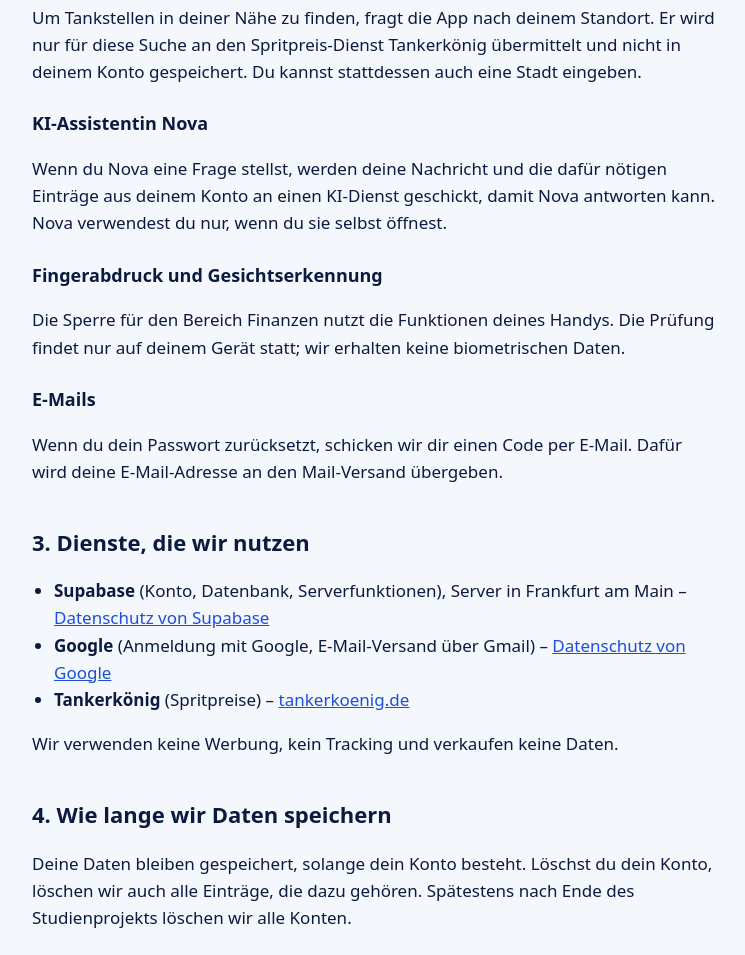
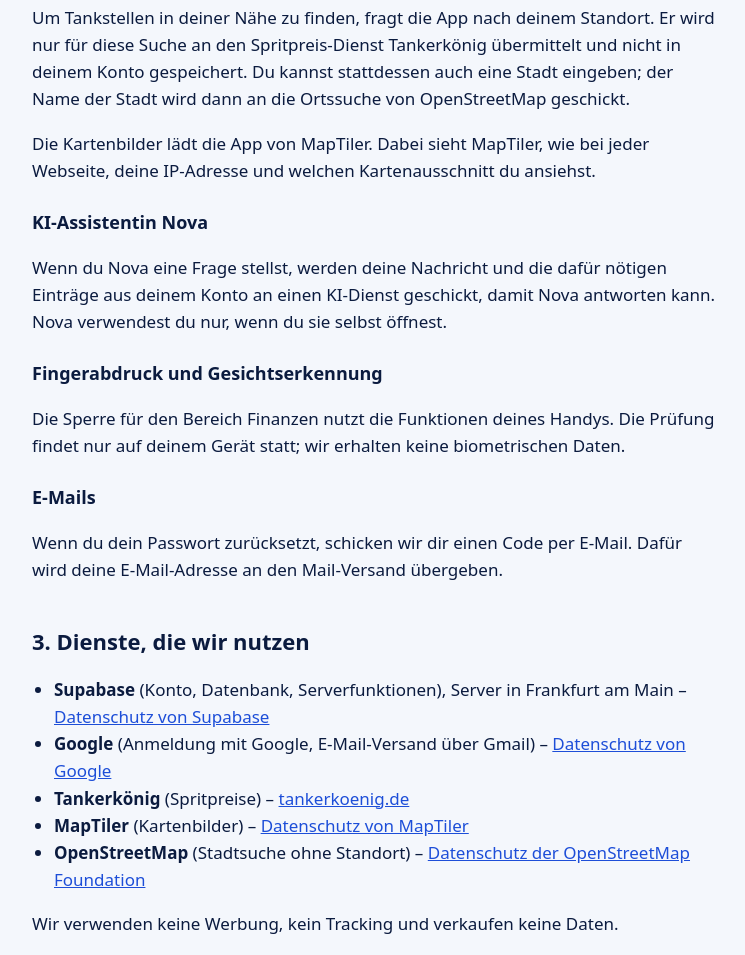
Before and after one commit to josheck-196/orbit-website, a plain HTML site: page datenschutz.html in a window 1280 px wide. Shown: the part 1057-2012 px from the top of the page, without its empty margins (264-1009 px from the left). Drawn offline with Linux system fonts and the light colour scheme.

Commit message:
Add files via upload
Add maps and town search to the privacy policy

```diff
--- a/datenschutz.html
+++ b/datenschutz.html
@@ -11,7 +11,7 @@
 <main>
   <p class="eyebrow"><a href="index.html">← Orbit</a></p>
   <h1>Datenschutzerklärung</h1>
-  <p class="lead">Stand: 4. November 2026</p>
+  <p class="lead">Stand: 19. November 2026</p>
 
   <p>
     Orbit ist ein Studienprojekt an der DHBW (Kurs TIF24B, Modul „Entwicklung
@@ -56,7 +56,12 @@
     Um Tankstellen in deiner Nähe zu finden, fragt die App nach deinem
     Standort. Er wird nur für diese Suche an den Spritpreis-Dienst
     Tankerkönig übermittelt und nicht in deinem Konto gespeichert. Du kannst
-    stattdessen auch eine Stadt eingeben.
+    stattdessen auch eine Stadt eingeben; der Name der Stadt wird dann an die
+    Ortssuche von OpenStreetMap geschickt.
+  </p>
+  <p>
+    Die Kartenbilder lädt die App von MapTiler. Dabei sieht MapTiler, wie bei
+    jeder Webseite, deine IP-Adresse und welchen Kartenausschnitt du ansiehst.
   </p>
 
   <h3>KI-Assistentin Nova</h3>
@@ -95,6 +100,14 @@
       <strong>Tankerkönig</strong> (Spritpreise) –
       <a href="https://creativecommons.tankerkoenig.de/">tankerkoenig.de</a>
     </li>
+    <li>
+      <strong>MapTiler</strong> (Kartenbilder) –
+      <a href="https://www.maptiler.com/privacy-policy/">Datenschutz von MapTiler</a>
+    </li>
+    <li>
+      <strong>OpenStreetMap</strong> (Stadtsuche ohne Standort) –
+      <a href="https://osmfoundation.org/wiki/Privacy_Policy">Datenschutz der OpenStreetMap Foundation</a>
+    </li>
   </ul>
   <p>
     Wir verwenden keine Werbung, kein Tracking und verkaufen keine Daten.
```
